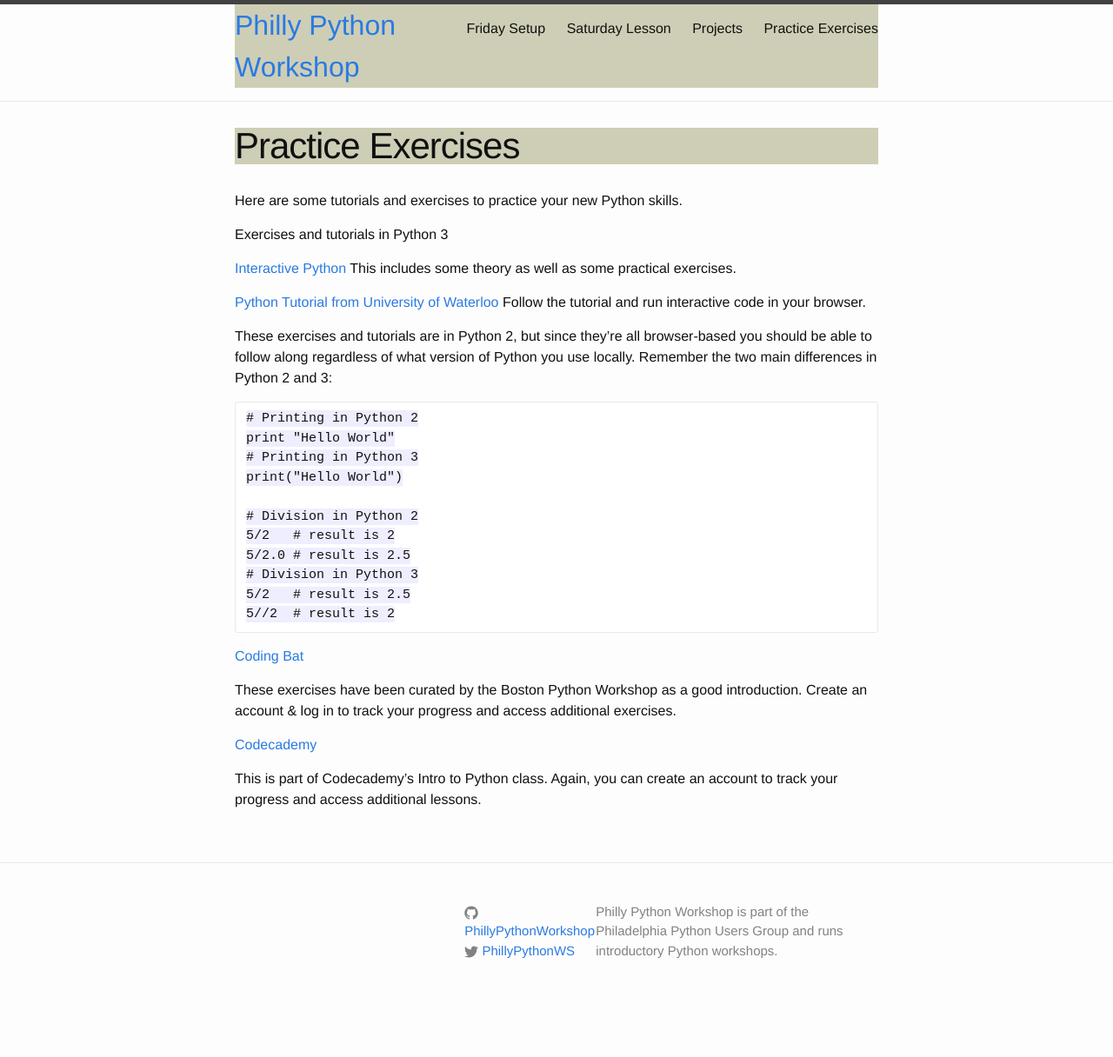
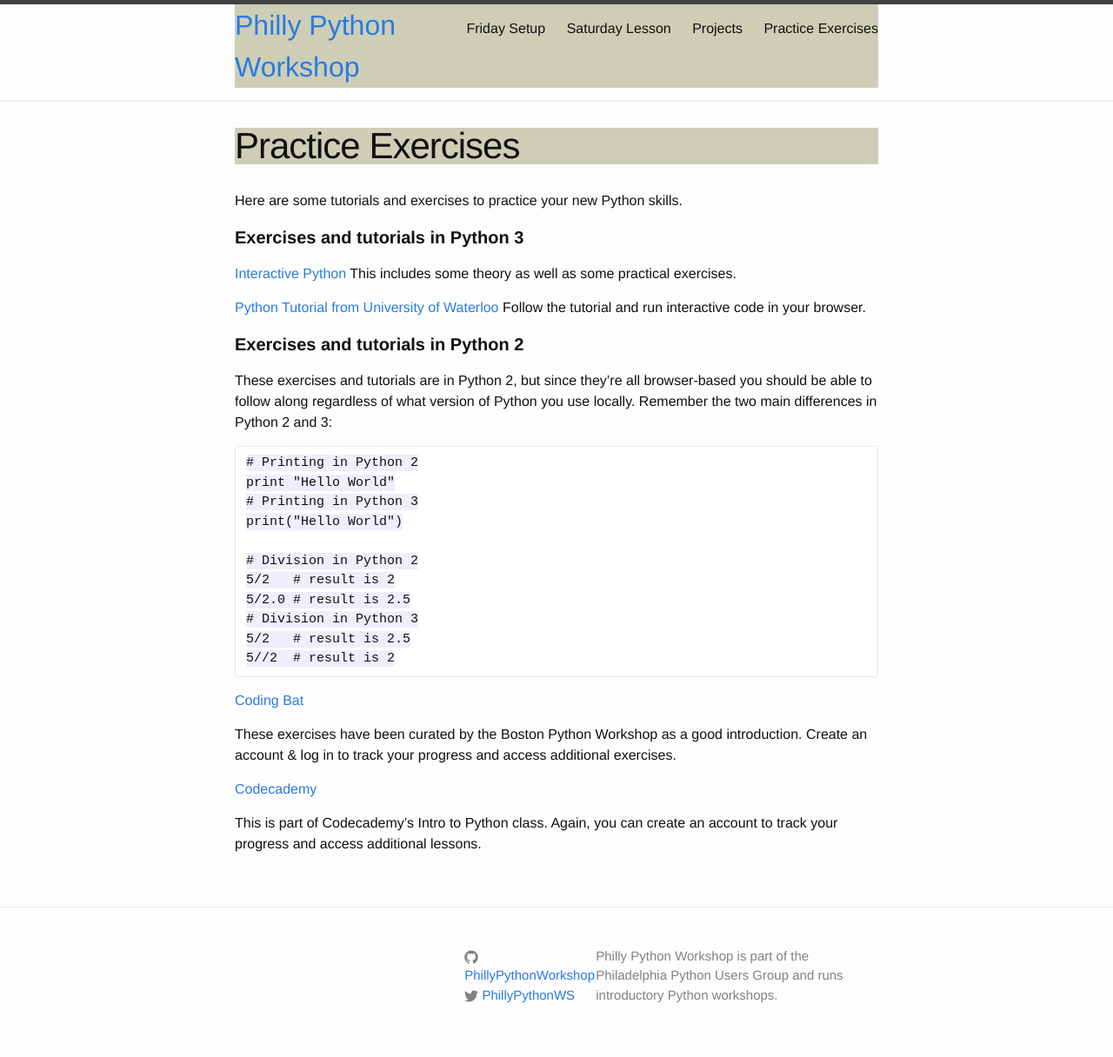
Before and after one commit to PhillyPythonWorkshop/PhillyPythonWorkshop.github.io, a Jekyll site: the page built from pages/practice_exercises.md, in a window 1280 px wide. Shown: the whole page at 87% size. Built offline with Jekyll 4.4.1, drawn with Linux system fonts in a browser that asks for light colours; before the commit the page ends 1165 px from its top, so only the background shows below that.

Commit message:
fix heading format

```diff
--- a/pages/practice_exercises.md
+++ b/pages/practice_exercises.md
@@ -6,7 +6,7 @@
 
 Here are some tutorials and exercises to practice your new Python skills.
 
-Exercises and tutorials in Python 3
+####Exercises and tutorials in Python 3
 
 [Interactive Python](http://interactivepython.org/)
 This includes some theory as well as some practical exercises.
@@ -14,6 +14,7 @@
 [Python Tutorial from University of Waterloo](http://cscircles.cemc.uwaterloo.ca/dev/)
 Follow the tutorial and run interactive code in your browser.
 
+####Exercises and tutorials in Python 2
 
 These exercises and tutorials are in Python 2, but since they're all browser-based you should be able to follow along regardless of what version of Python you use locally.  Remember the two main differences in Python 2 and 3:
 
```
